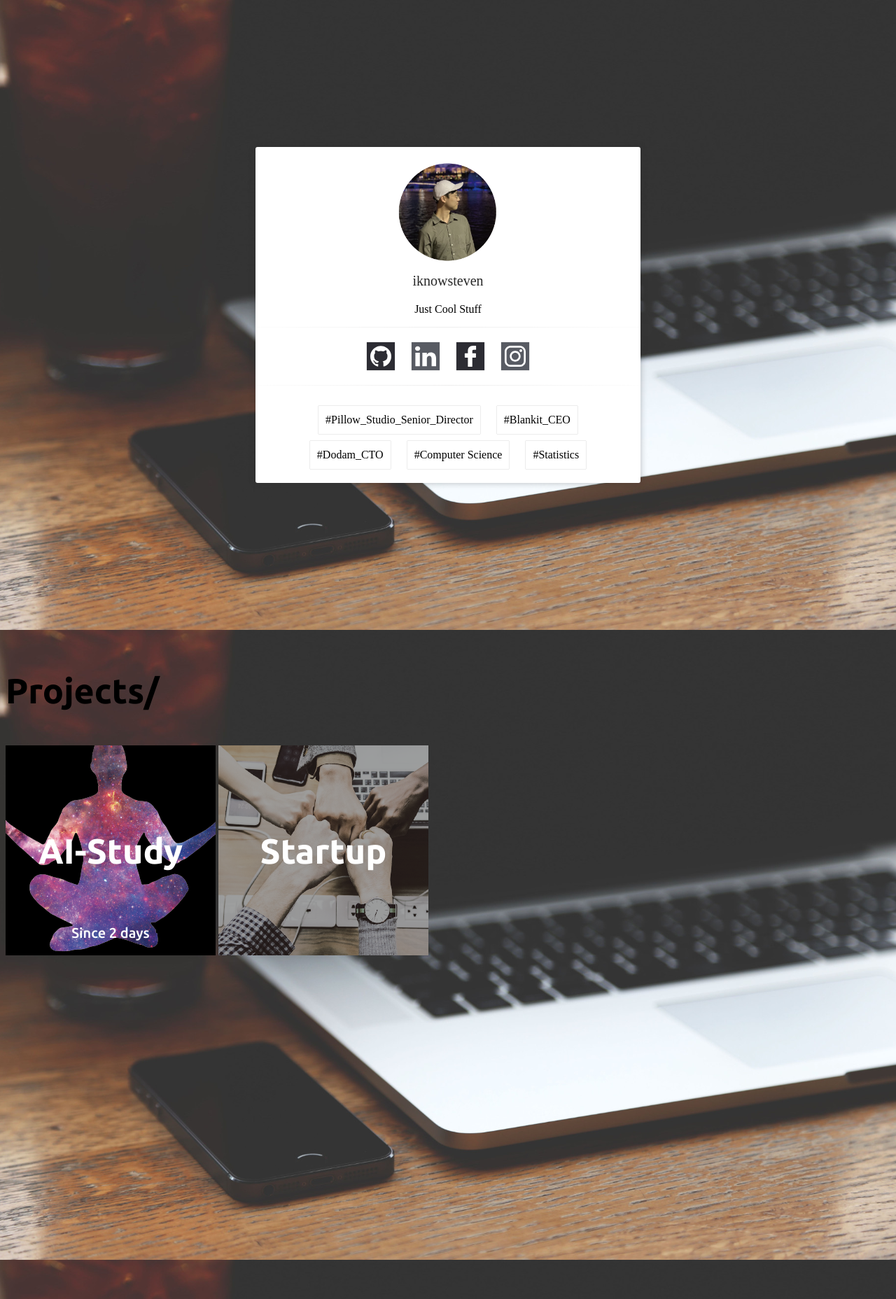
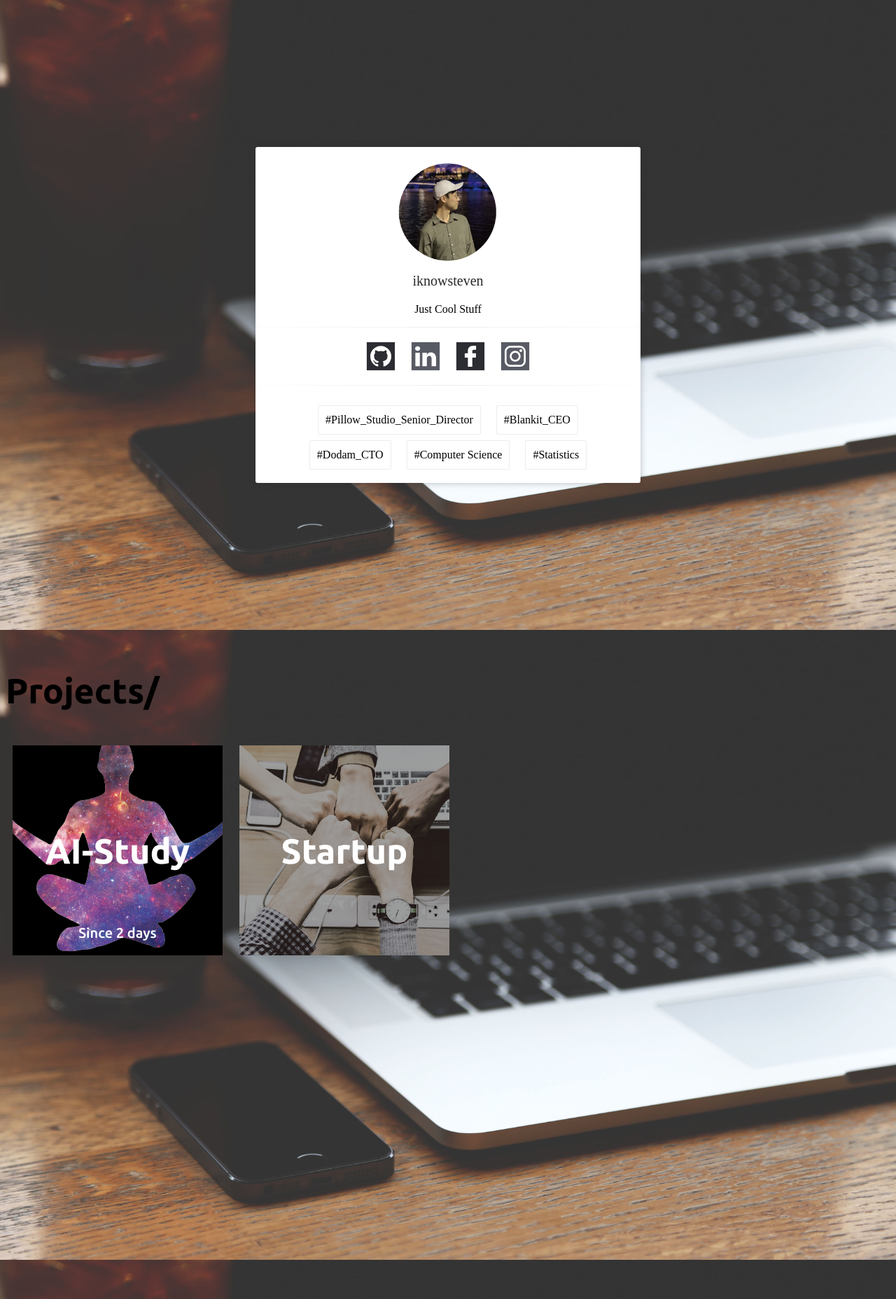
Before and after one commit to iknowSteven/iknowSteven.github.io, a Jekyll site: the page built from index.md, in a window 1280 px wide. Shown: the whole page at 70% size. Built offline with Jekyll 4.4.1, drawn with Linux system fonts in a browser that asks for light colours; our own code applies the rules of GitHub Pages for plain Markdown files.

Commit message:
no message

```diff
--- a/assets/css/countdown.css
+++ b/assets/css/countdown.css
@@ -11,6 +11,7 @@
     -o-background-size: cover;
     background-size: cover;
     display: inline-block;
+    margin: 0 10px 0 10px;
 }
 
 .countdown_container_white h1 {
@@ -42,7 +43,6 @@
     .countdown_container_white {
         width: calc(30vw - 20px);
         height: calc(30vw - 20px);
-        margin: 0 10px 0 10px;
     }
 }
 
```
